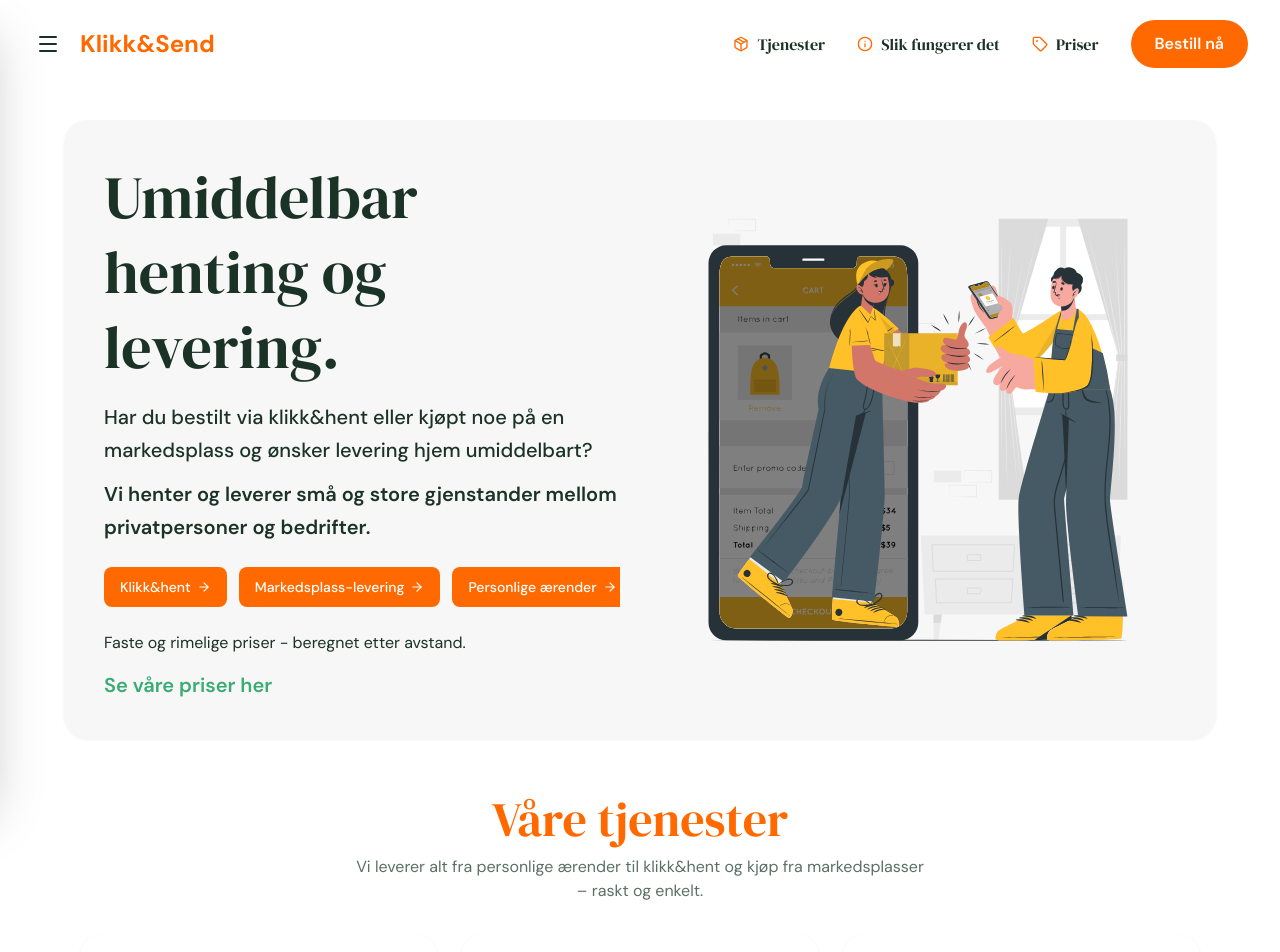
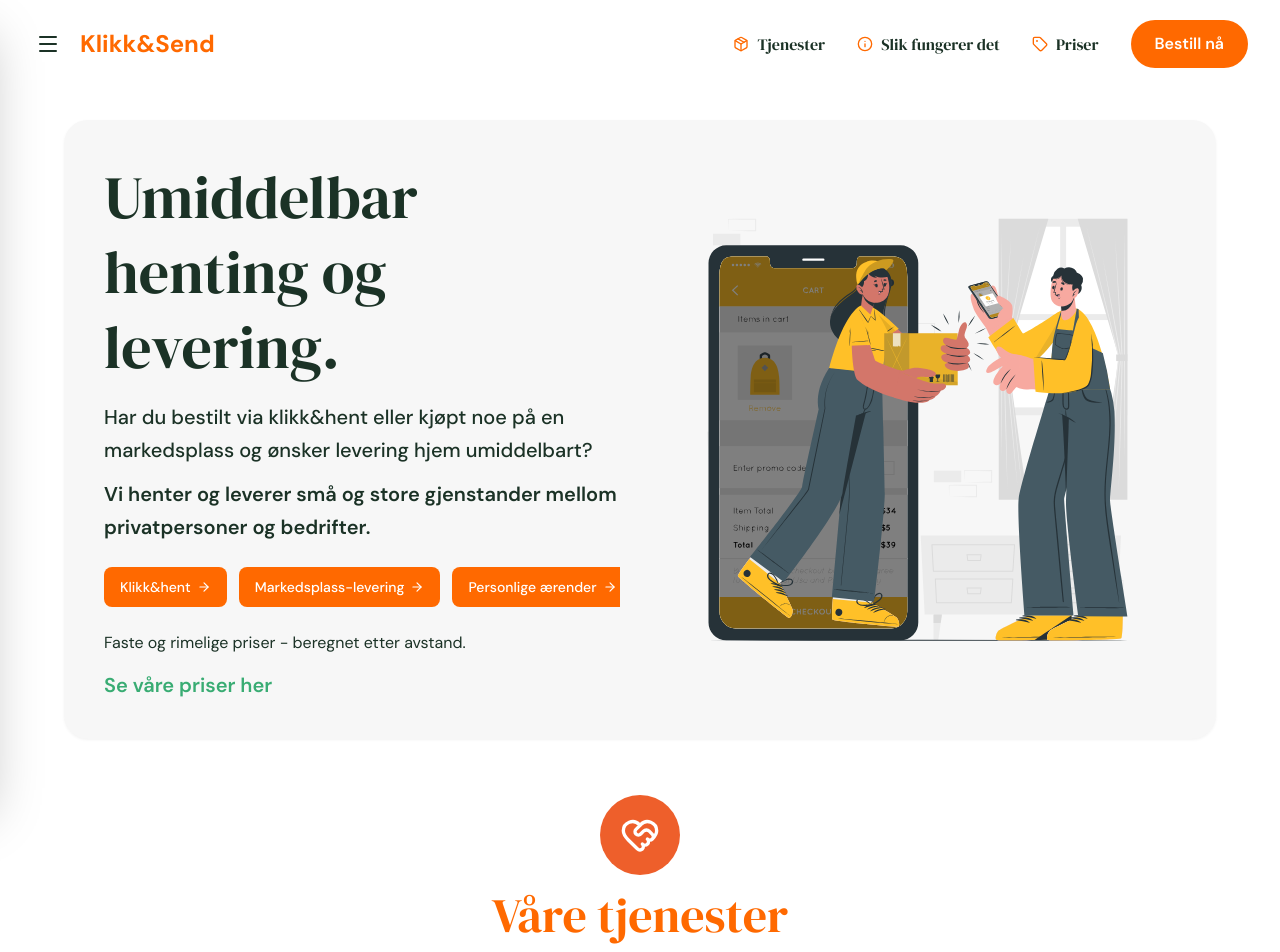
Before and after one commit to moreamakaveli-cyber/klikk-send-live, a Next.js app: page / in a window 1280 px wide. Shown: the top 952 px of the page. Built offline with nearby package versions, Linux system fonts and the light colour scheme.

Commit message:
Add HeartHandshake icon above 'Våre tjenester' heading

```diff
--- a/app/components/OurServices.tsx
+++ b/app/components/OurServices.tsx
@@ -2,6 +2,25 @@
 
 import Link from "next/link";
 import { Shirt, ShoppingBag, Heart } from "lucide-react";
+
+// Custom HeartHandshake icon component
+const HeartHandshake = ({ className, style }: { className?: string; style?: React.CSSProperties }) => (
+  <svg
+    xmlns="http://www.w3.org/2000/svg"
+    width="24"
+    height="24"
+    viewBox="0 0 24 24"
+    fill="none"
+    stroke="currentColor"
+    strokeWidth="2"
+    strokeLinecap="round"
+    strokeLinejoin="round"
+    className={className}
+    style={style}
+  >
+    <path d="M19.414 14.414C21 12.828 22 11.5 22 9.5a5.5 5.5 0 0 0-9.591-3.676.6.6 0 0 1-.818.001A5.5 5.5 0 0 0 2 9.5c0 2.3 1.5 4 3 5.5l5.535 5.362a2 2 0 0 0 2.879.052 2.12 2.12 0 0 0-.004-3 2.124 2.124 0 1 0 3-3 2.124 2.124 0 0 0 3.004 0 2 2 0 0 0 0-2.828l-1.881-1.882a2.41 2.41 0 0 0-3.409 0l-1.71 1.71a2 2 0 0 1-2.828 0 2 2 0 0 1 0-2.828l2.823-2.762"/>
+  </svg>
+);
 
 interface Service {
   icon: React.ComponentType<{ className?: string; color?: string; strokeWidth?: number }>;
@@ -43,6 +62,11 @@ export default function OurServices() {
   return (
     <div className="pt-4 pb-12 md:pt-6 md:pb-16" style={{ backgroundColor: '#FFFFFF' }}>
       <div className="max-w-[1400px] mx-auto px-6 md:px-12">
+        <div className="flex justify-center mb-4">
+          <div className="w-16 h-16 md:w-20 md:h-20 rounded-full flex items-center justify-center" style={{ backgroundColor: 'hsl(16, 85%, 55%)' }}>
+            <HeartHandshake className="w-8 h-8 md:w-10 md:h-10 text-white" strokeWidth={2} />
+          </div>
+        </div>
         <h2 className="text-3xl md:text-4xl lg:text-5xl font-normal text-center mb-3" style={{ fontFamily: 'var(--font-serif), serif', color: 'oklch(70.5% 0.213 47.604)' }}>
           Våre tjenester
         </h2>
```
